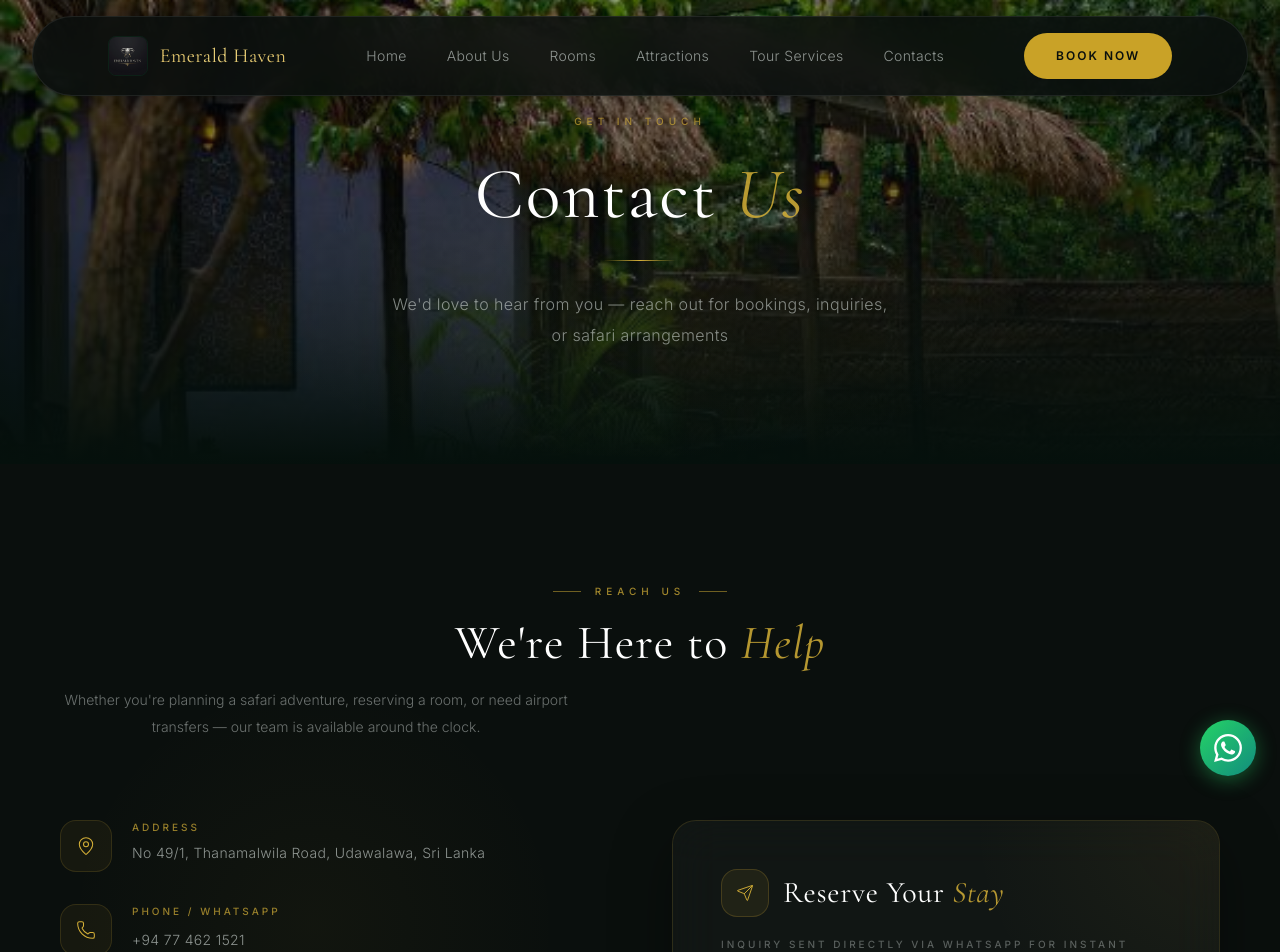
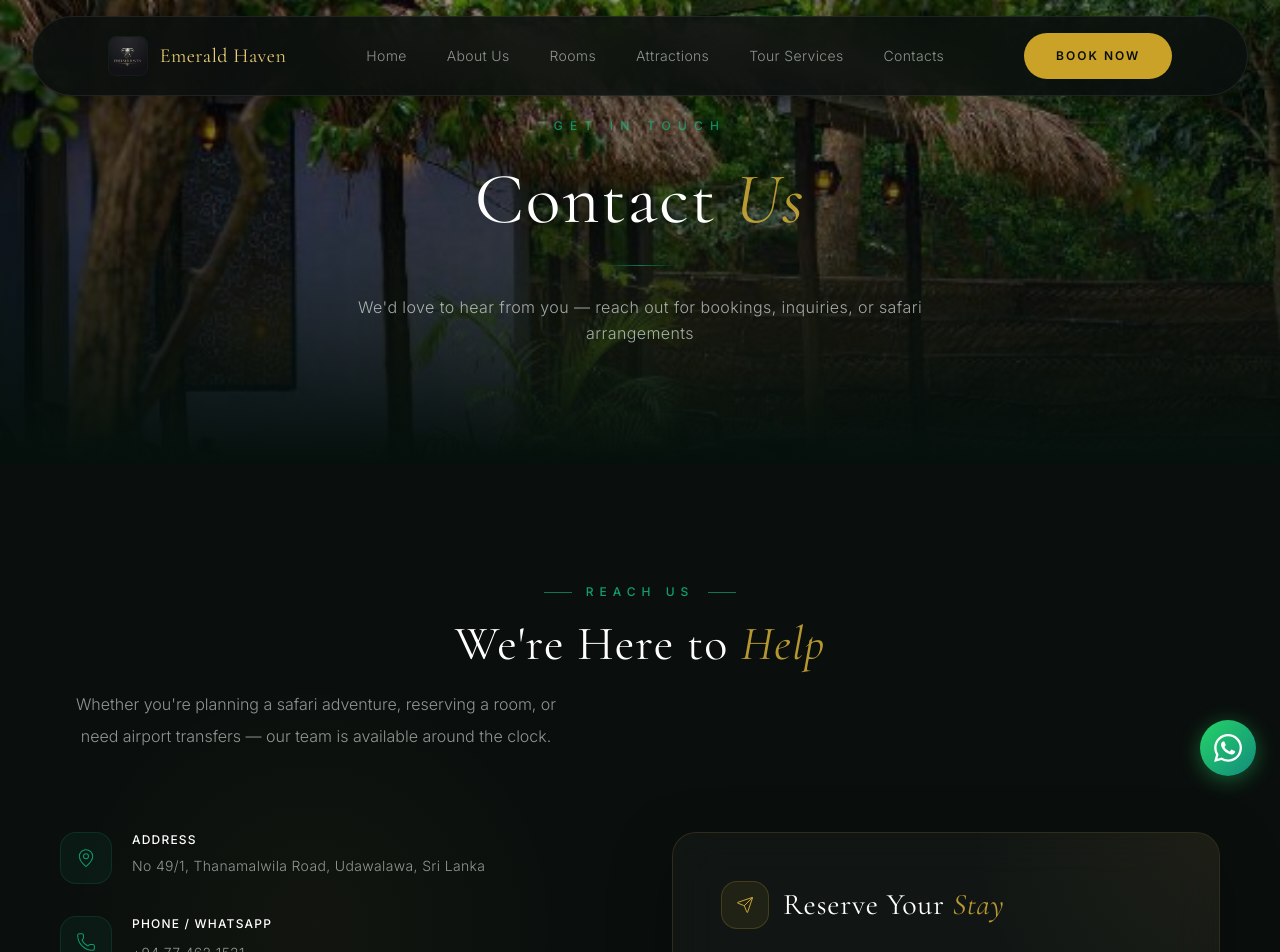
Before and after one commit to Sacheera127/EMERALD-HAVEN, a Next.js app: page /contacts in a window 1280 px wide. Shown: the top 952 px of the page. Built offline with nearby package versions, Linux system fonts and the light colour scheme; a web font is replaced by a local one.

Commit message:
edit contact page1.0

```diff
--- a/app/contacts/page.js
+++ b/app/contacts/page.js
@@ -42,7 +42,7 @@ export default function ContactsPage() {
             transition={{ duration: 1.1, ease: luxuryEase }}
             className="text-center px-6 max-w-3xl mx-auto"
           >
-            <p className="text-[10px] tracking-[0.5em] uppercase font-medium" style={{ color: 'rgba(212,175,55,0.65)', marginBottom: '28px' }}>Get in Touch</p>
+            <p className="text-xs tracking-[0.6em] uppercase font-medium" style={{ color: 'rgba(16,185,129,0.7)', marginBottom: '28px' }}>Get in Touch</p>
             <h1 className="font-serif text-5xl md:text-7xl font-normal text-white tracking-wide leading-[1.05]" style={{ marginBottom: '28px' }}>
               Contact <em className="italic" style={{ color: 'rgba(212,175,55,0.85)' }}>Us</em>
             </h1>
@@ -50,9 +50,9 @@ export default function ContactsPage() {
               initial={{ width: 0 }}
               animate={{ width: 72 }}
               transition={{ duration: 1, delay: 0.4, ease: luxuryEase }}
-              style={{ height: '1px', margin: '0 auto 28px', background: 'linear-gradient(90deg, transparent, #D4AF37, transparent)' }}
+              style={{ height: '1px', margin: '0 auto 28px', background: 'linear-gradient(90deg, transparent, rgba(16,185,129,0.6), transparent)' }}
             />
-            <p className="max-w-lg mx-auto text-sm md:text-base font-light tracking-wide leading-[1.9]" style={{ color: 'rgba(224,231,228,0.55)' }}>
+            <p className="text-base max-w-2xl mx-auto font-light leading-relaxed tracking-wide" style={{ color: 'rgba(224,231,228,0.7)' }}>
               We&apos;d love to hear from you — reach out for bookings, inquiries, or safari arrangements
             </p>
           </motion.div>
@@ -78,14 +78,14 @@ export default function ContactsPage() {
             style={{ marginBottom: '80px' }}
           >
             <div className="flex items-center justify-center" style={{ gap: '14px', marginBottom: '20px' }}>
-              <span style={{ width: '28px', height: '1px', background: 'rgba(212,175,55,0.5)' }} />
-              <p className="text-[10px] tracking-[0.5em] uppercase font-medium" style={{ color: 'rgba(212,175,55,0.75)' }}>Reach Us</p>
-              <span style={{ width: '28px', height: '1px', background: 'rgba(212,175,55,0.5)' }} />
+              <span style={{ width: '28px', height: '1px', background: 'rgba(16,185,129,0.6)' }} />
+              <p className="text-xs tracking-[0.5em] uppercase font-medium" style={{ color: 'rgba(16,185,129,0.85)' }}>Reach Us</p>
+              <span style={{ width: '28px', height: '1px', background: 'rgba(16,185,129,0.6)' }} />
             </div>
             <h2 className="font-serif text-4xl md:text-5xl font-normal text-white tracking-wide" style={{ marginBottom: '20px' }}>
               We&apos;re Here to <em className="italic" style={{ color: 'rgba(212,175,55,0.85)' }}>Help</em>
             </h2>
-            <p className="max-w-lg mx-auto text-sm font-light leading-[1.9]" style={{ color: 'rgba(224,231,228,0.45)' }}>
+            <p className="max-w-lg mx-auto text-sm md:text-base font-light leading-loose" style={{ color: 'rgba(224,231,228,0.62)' }}>
               Whether you&apos;re planning a safari adventure, reserving a room, or need airport transfers — our team is available around the clock.
             </p>
           </motion.div>
@@ -124,24 +124,24 @@ export default function ContactsPage() {
                         style={{
                           width: '52px',
                           height: '52px',
-                          background: 'rgba(212,175,55,0.06)',
-                          border: '1px solid rgba(212,175,55,0.15)',
+                          background: 'rgba(16,185,129,0.06)',
+                          border: '1px solid rgba(16,185,129,0.15)',
                         }}
                       >
-                        <Icon size={20} strokeWidth={1.25} style={{ color: '#D4AF37' }} />
+                        <Icon size={20} strokeWidth={1.25} style={{ color: 'rgba(16,185,129,0.8)' }} />
                       </div>
                       <div>
-                        <p className="text-[10px] uppercase tracking-[0.3em] font-medium" style={{ color: 'rgba(212,175,55,0.7)', marginBottom: '8px' }}>{title}</p>
+                        <p className="text-xs uppercase tracking-widest font-medium text-white" style={{ marginBottom: '8px' }}>{title}</p>
                         {href ? (
                           <a
                             href={href}
                             className="text-sm font-light tracking-wide transition-colors duration-500 hover:text-emerald-400"
-                            style={{ color: 'rgba(224,231,228,0.6)' }}
+                            style={{ color: 'rgba(224,231,228,0.62)' }}
                           >
                             {text}
                           </a>
                         ) : (
-                          <p className="text-sm font-light tracking-wide" style={{ color: 'rgba(224,231,228,0.6)' }}>{text}</p>
+                          <p className="text-sm font-light tracking-wide" style={{ color: 'rgba(224,231,228,0.62)' }}>{text}</p>
                         )}
                       </div>
                     </motion.div>
@@ -157,7 +157,7 @@ export default function ContactsPage() {
                 transition={{ duration: 1, delay: 0.2, ease: luxuryEase }}
                 className="w-full"
               >
-                <p className="text-[10px] uppercase tracking-[0.3em] font-medium" style={{ color: 'rgba(212,175,55,0.6)', marginBottom: '16px' }}>Our Location</p>
+                <p className="text-xs tracking-[0.5em] uppercase font-medium" style={{ color: 'rgba(16,185,129,0.7)', marginBottom: '16px' }}>Our Location</p>
                 <div
                   className="relative overflow-hidden rounded-3xl group"
                   style={{
```
